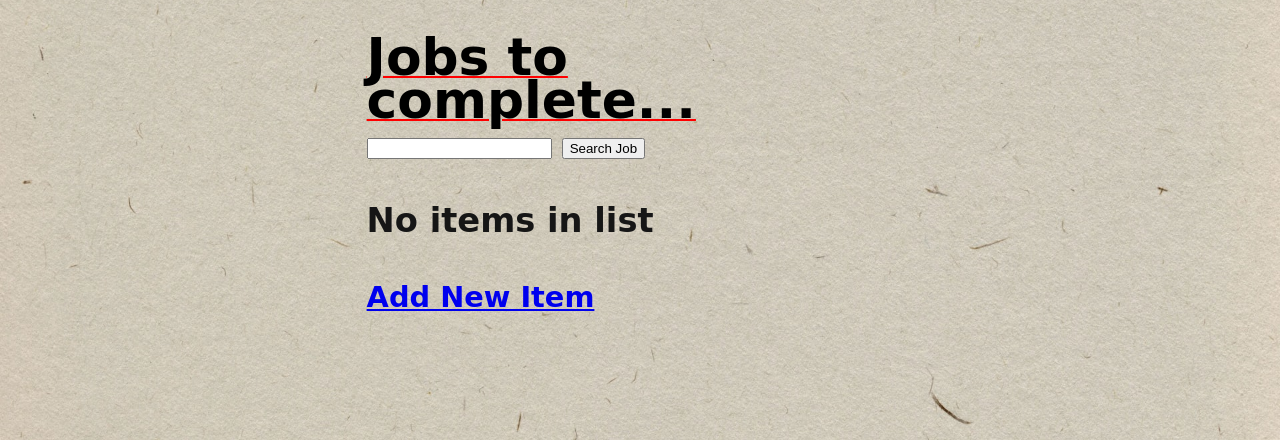
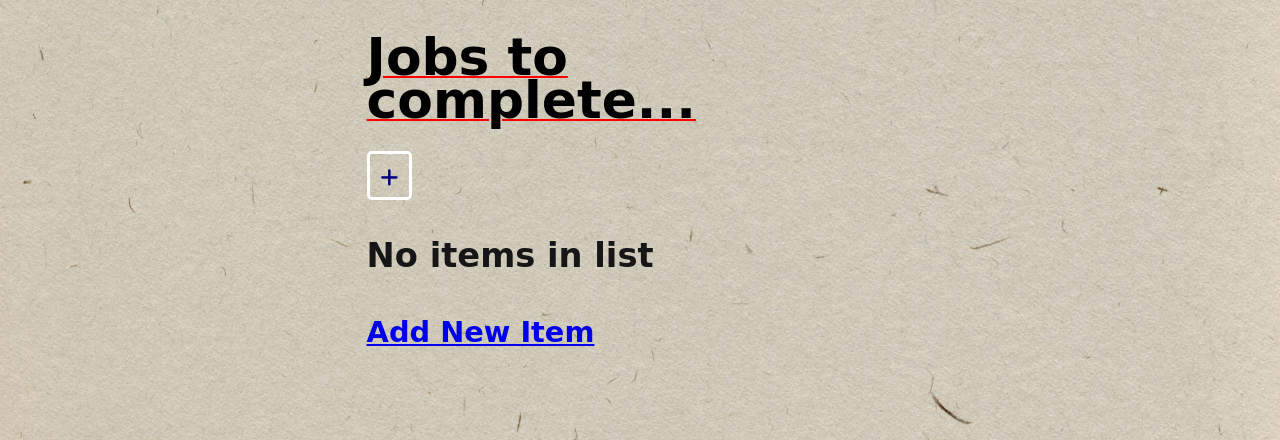
Before and after one commit to farah-maria/Faire, a Django app: page / in a window 1280 px wide. Shown: the part 252-692 px from the top of the page. Run offline with Django 3.2, Linux system fonts and the light colour scheme; a user stored in the database is signed in; data that the repository does not hold is empty; some libraries are stand-ins or nearby versions; some web fonts are replaced.

Commit message:
add hover effect to icons and remove unnecessary styling

```diff
--- a/todo/static/css/style.css
+++ b/todo/static/css/style.css
@@ -22,7 +22,31 @@ h2 {
 i {
     font-weight: lighter;
     font-size: 70%;
+}
+
+.listicon {
+    color: navy;
+}
+
+.listicon :hover {
     color: red;
+}
+
+#logo {
+    color: red;
+}
+
+#addjobhere {
+    border: solid white;
+    border-radius: 10%;
+    width: fit-content;
+    padding-left: 2%;
+    padding-right: 2%;
+}
+
+#addjobhere :hover {
+    color: aqua;
+    cursor: pointer;
 }
 
 body {
--- a/todo/templates/todo/base.html
+++ b/todo/templates/todo/base.html
@@ -12,7 +12,7 @@
     <title>Faire</title>
 </head>
 <header>
-    <h2><i class="fa-regular fa-clipboard"></i>  faire</h2>
+    <h2><i class="fa-regular fa-clipboard" id="logo"></i>  faire</h2>
     {% if request.user.is_authenticated %}
 
     <p class="loginstatus">Logged in as "{{ request.user }}"</p>
--- a/todo/templates/todo/job_list.html
+++ b/todo/templates/todo/job_list.html
@@ -6,19 +6,16 @@
     <h5>You have {{ count }} incomplete task{{ count|pluralize:'s' }}.</h5>
 <h1>Jobs to complete... </h1>
 
-<form action="" method="get">
-    <input type="text" name="search-area">
-    <input type="submit" value="Search Job">
-</form>
+<p id="addjobhere"><a href="{% url 'job-create' %}" class="listicon"><i class="fa-solid fa-plus"></i></a></p>
+
 
 <table>
     {% for jobs in job %}
     <tr>
         <td>{{jobs.header}}</td>
-        <td><a href="{% url 'job-detail' jobs.id %}">View</a></td>
-        <td><a href="{% url 'job-create' %}">Add</a></td>
-        <td><a href="{% url 'job-update' jobs.id %}">Update</a></td>
-        <td><a href="{% url 'job-delete' jobs.id %}">Delete</a></td>
+        <td class="listicon"><a href="{% url 'job-detail' jobs.id %}"><i class="fa-solid fa-magnifying-glass"></i></a>  </td>
+        <td class="listicon"><a href="{% url 'job-update' jobs.id %}"><i class="fa-solid fa-pencil"></i></a>  </td>
+        <td class="listicon"><a href="{% url 'job-delete' jobs.id %}"><i class="fa-solid fa-trash"></i></a>  </td>
     </tr>
     {% empty %}
     <h3>No items in list</h3>
@@ -26,4 +23,5 @@
     {% endfor %}
 </table>
 </div>
+
 {% endblock content %}
```
